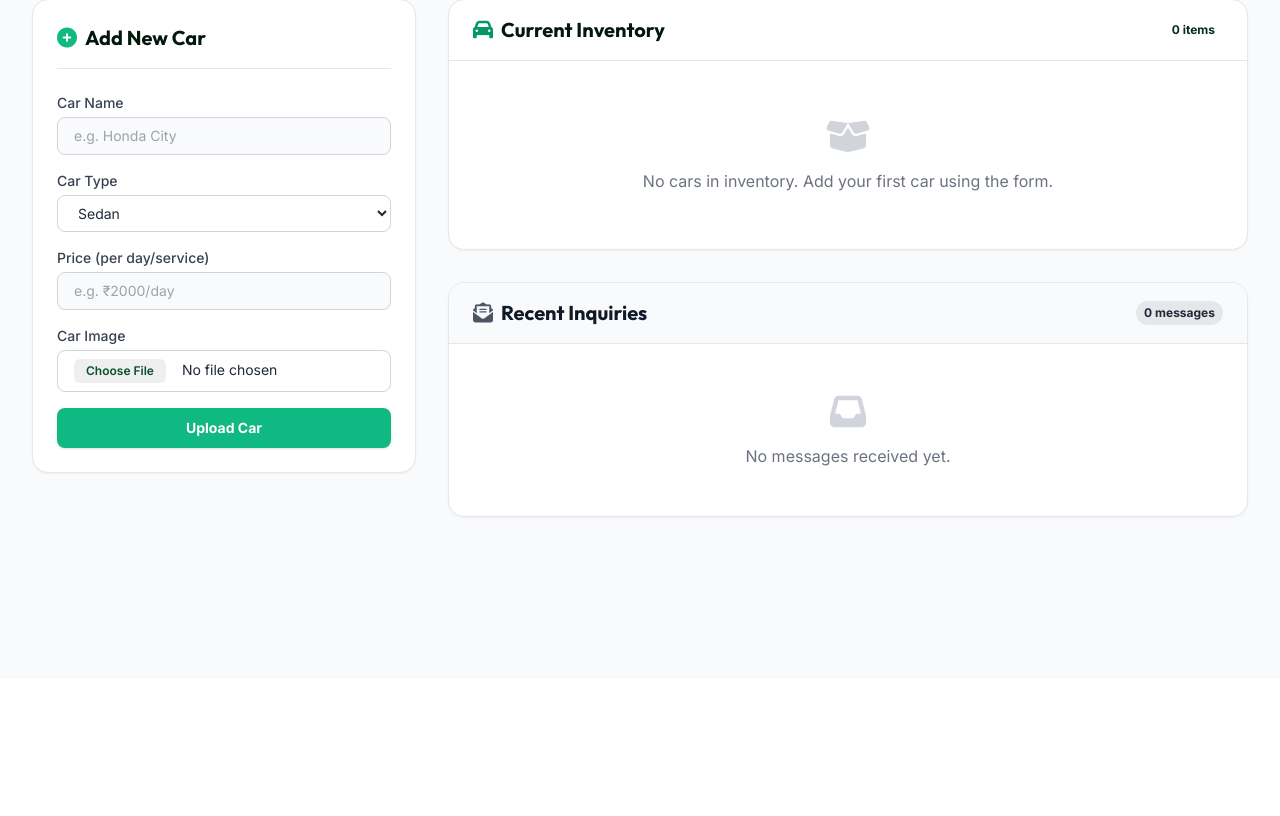
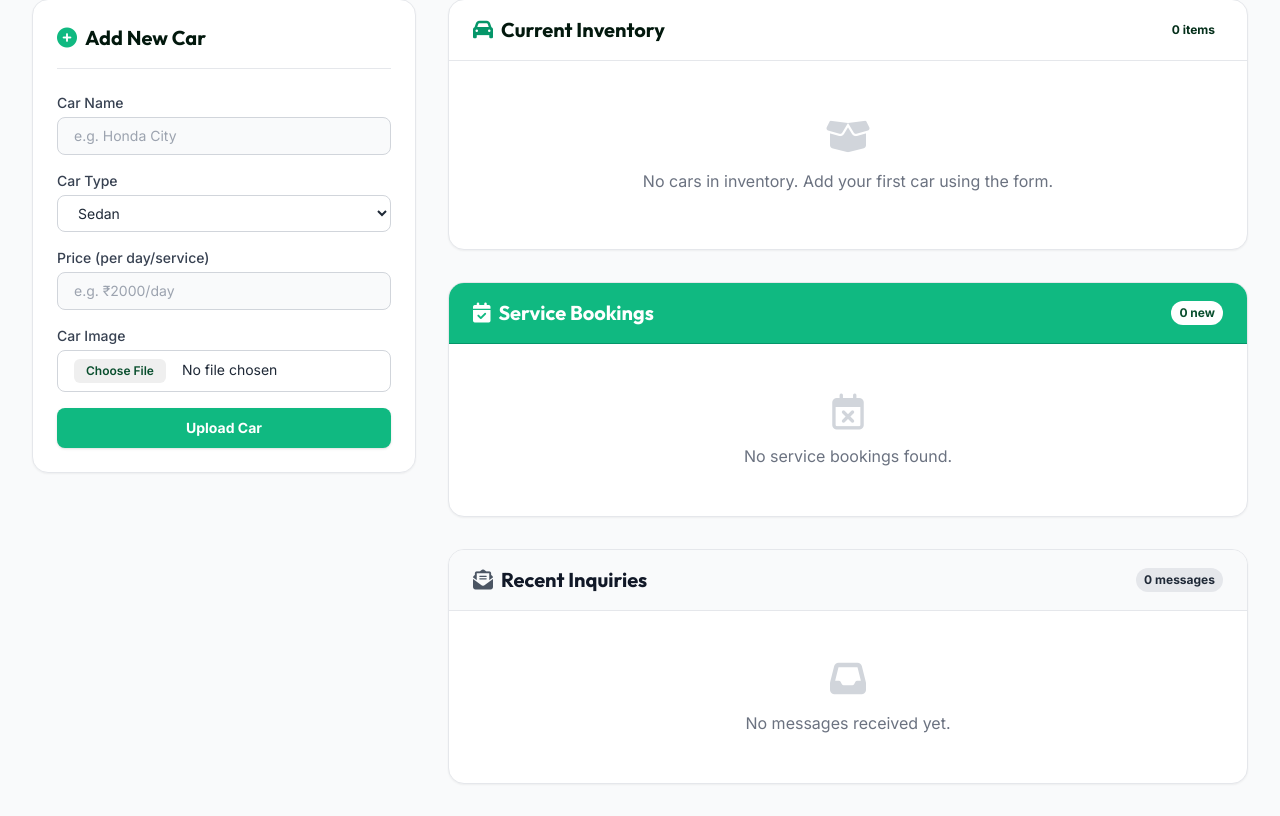
Before and after one commit to SirRam-24/sivam-moters, a Flask app: template templates/admin_dashboard.html in a window 1280 px wide. Shown: the part 121-937 px from the top of the page. Before the commit the page ends 639 px from the top, so only its background shows below. Run offline with Flask 3, Linux system fonts and the light colour scheme; the template is opened without the code that fills it, so the values that code supplies are empty; some libraries are stand-ins or nearby versions.

Commit message:
Update admin_dashboard.html

```diff
--- a/templates/admin_dashboard.html
+++ b/templates/admin_dashboard.html
@@ -178,8 +178,64 @@
                 </div>
             </div>
 
+            <!-- Bookings List -->
+            <div class="bg-white rounded-2xl shadow-sm border border-brand-200 overflow-hidden mt-8">
+                <div class="bg-brand-500 px-6 py-4 border-b border-brand-600 flex justify-between items-center">
+                    <h3 class="text-xl font-heading font-bold text-white flex items-center gap-2">
+                        <i class="fa-solid fa-calendar-check"></i> Service Bookings
+                    </h3>
+                    <span class="bg-white text-brand-700 text-xs font-bold px-2 py-1 rounded-full">{{ bookings|length }} new</span>
+                </div>
+
+                <div class="p-0 divide-y divide-gray-100">
+                    {% if bookings %}
+                        {% for booking in bookings %}
+                        <div class="p-6 hover:bg-gray-50 transition border-l-4 border-transparent hover:border-brand-500">
+                            <div class="flex flex-col md:flex-row justify-between items-start md:items-center mb-4 gap-4">
+                                <div>
+                                    <h4 class="font-bold text-gray-900 text-lg">{{ booking.name }} <span class="text-sm font-normal text-gray-500 ml-2"><i class="fa-solid fa-phone text-xs"></i> {{ booking.phone }}</span></h4>
+                                    <div class="inline-flex items-center gap-2 bg-brand-50 text-brand-700 px-3 py-1 rounded-md text-sm font-semibold mt-2 border border-brand-100">
+                                        <i class="fa-solid fa-wrench"></i> {{ booking.service }}
+                                    </div>
+                                </div>
+                                <div class="bg-gray-100 px-4 py-2 rounded-lg text-center border border-gray-200 min-w-[140px]">
+                                    <div class="text-xs text-gray-500 font-semibold uppercase tracking-wide mb-1">Appointment</div>
+                                    <div class="font-bold text-gray-900"><i class="fa-regular fa-calendar text-brand-500 mr-1"></i> {{ booking.date }}</div>
+                                    <div class="text-sm font-semibold text-brand-600"><i class="fa-regular fa-clock text-brand-500 mr-1"></i> {{ booking.time }}</div>
+                                </div>
+                            </div>
+
+                            <div class="bg-gray-50 p-3 rounded-lg border border-gray-200 flex items-center gap-3">
+                                <div class="w-8 h-8 rounded-full bg-gray-200 flex items-center justify-center text-gray-500">
+                                    <i class="fa-solid fa-car"></i>
+                                </div>
+                                <div>
+                                    <div class="text-xs text-gray-500">Vehicle</div>
+                                    <div class="font-semibold text-gray-800 text-sm">{{ booking.car_details }}</div>
+                                </div>
+                            </div>
+
+                            <div class="mt-4 flex gap-3">
+                                <a href="tel:{{ booking.phone }}" class="flex-1 text-center bg-white border border-gray-300 hover:border-brand-500 hover:text-brand-600 px-4 py-2 rounded-lg text-sm font-medium transition shadow-sm">
+                                    <i class="fa-solid fa-phone mr-1"></i> Call Customer
+                                </a>
+                                <a href="https://wa.me/{{ booking.phone|replace(' ', '')|replace('+', '') }}" target="_blank" class="flex-1 text-center bg-green-50 border border-green-200 text-green-700 hover:bg-green-100 px-4 py-2 rounded-lg text-sm font-medium transition shadow-sm">
+                                    <i class="fa-brands fa-whatsapp mr-1 text-lg"></i> WhatsApp
+                                </a>
+                            </div>
+                        </div>
+                        {% endfor %}
+                    {% else %}
+                        <div class="text-center py-12 text-gray-500">
+                            <i class="fa-regular fa-calendar-xmark text-4xl mb-3 text-gray-300"></i>
+                            <p>No service bookings found.</p>
+                        </div>
+                    {% endif %}
+                </div>
+            </div>
+
             <!-- Contact Submissions -->
-            <div class="bg-white rounded-2xl shadow-sm border border-gray-200 overflow-hidden">
+            <div class="bg-white rounded-2xl shadow-sm border border-gray-200 overflow-hidden mt-8">
                 <div class="bg-gray-50 px-6 py-4 border-b border-gray-200 flex justify-between items-center">
                     <h3 class="text-xl font-heading font-bold text-gray-900 flex items-center gap-2">
                         <i class="fa-solid fa-envelope-open-text text-gray-600"></i> Recent Inquiries
```
